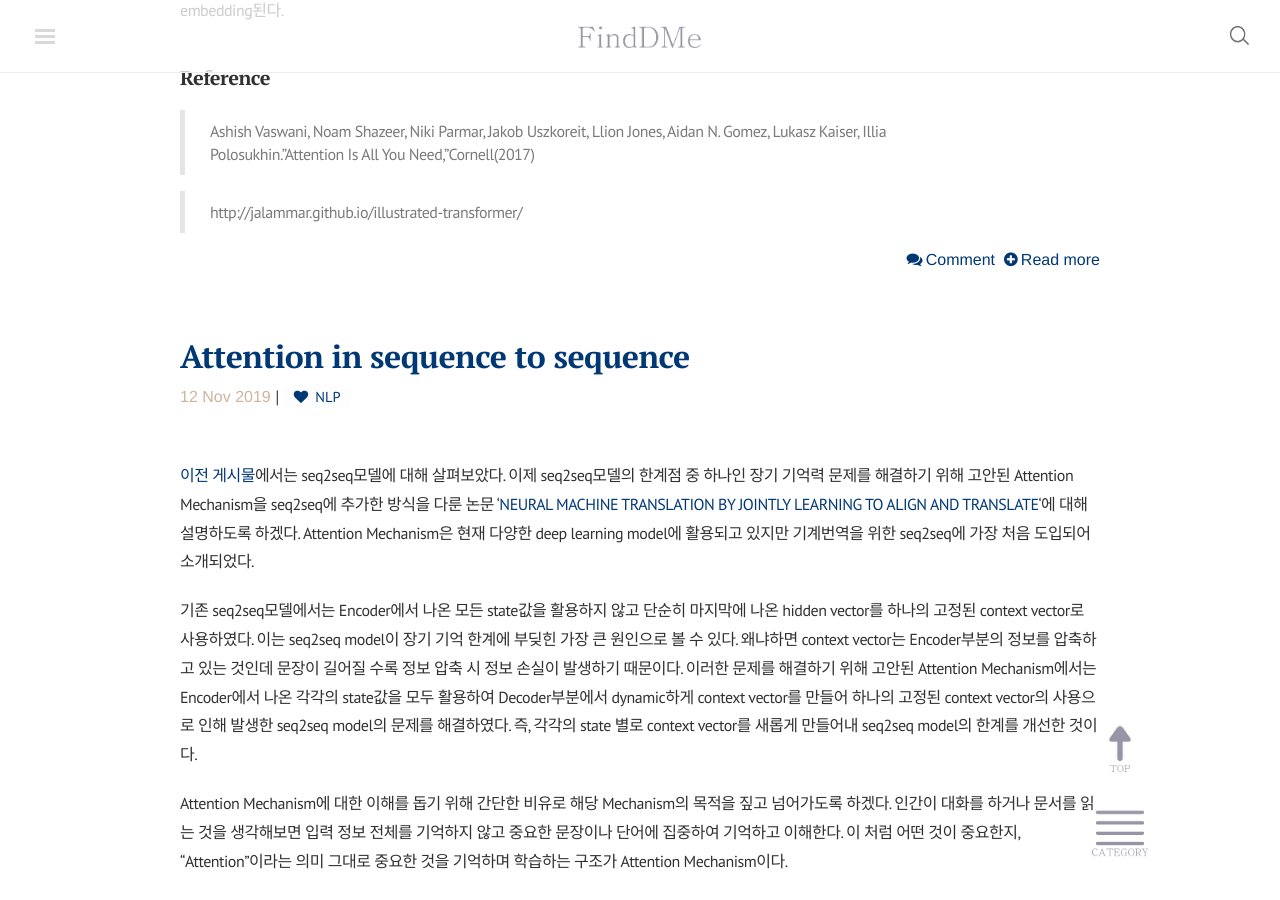
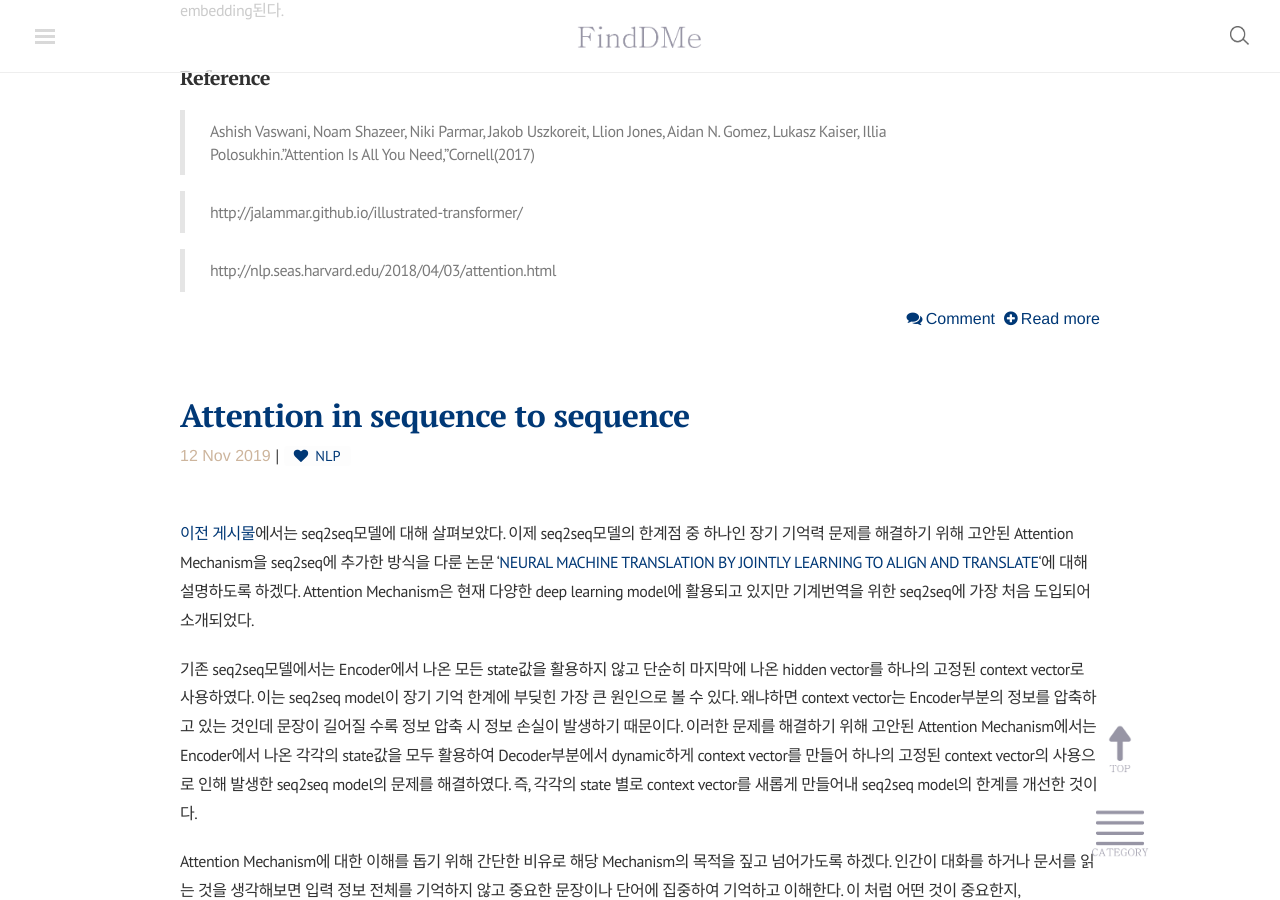
Before and after one commit to finddme/finddme.github.io, a Jekyll site: the page built from blog/index.html, in a window 1280 px wide and 900 px high, scrolled down 14242 px. Built offline with Jekyll 4.4.1, drawn with Linux system fonts in a browser that asks for light colours; nearby versions of some CDN libraries; formulas are drawn with MathJax 3; the list of posts is cut into pages by our own code; comment, search, counter and statistics services are not loaded; some of the changed lines change nothing that is shown.

Commit message:
Update 2019-11-19-Transformer.md

```diff
--- a/_posts/2019-11-19-Transformer.md
+++ b/_posts/2019-11-19-Transformer.md
@@ -194,3 +194,5 @@ Label smoothing이란, 일반적으로 label은 one-hot-vector로 표현되는
 > Ashish Vaswani, Noam Shazeer, Niki Parmar, Jakob Uszkoreit, Llion Jones, Aidan N. Gomez, Lukasz Kaiser, Illia Polosukhin."Attention Is All You Need,"Cornell(2017)
 
 > http://jalammar.github.io/illustrated-transformer/
+
+> http://nlp.seas.harvard.edu/2018/04/03/attention.html
```
